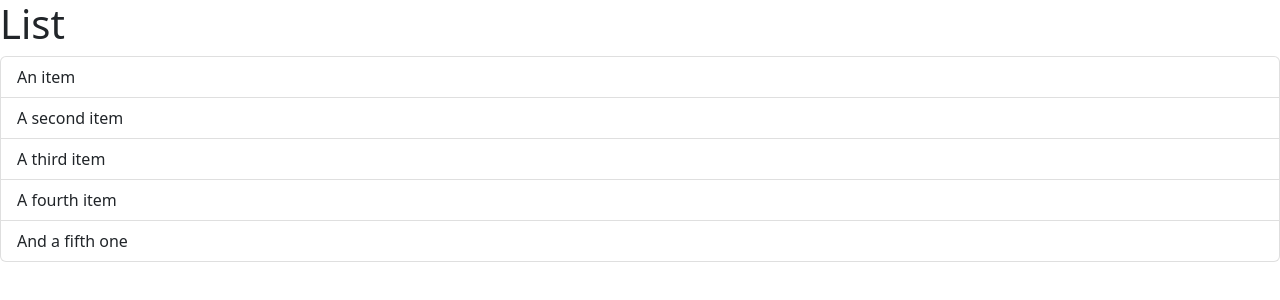
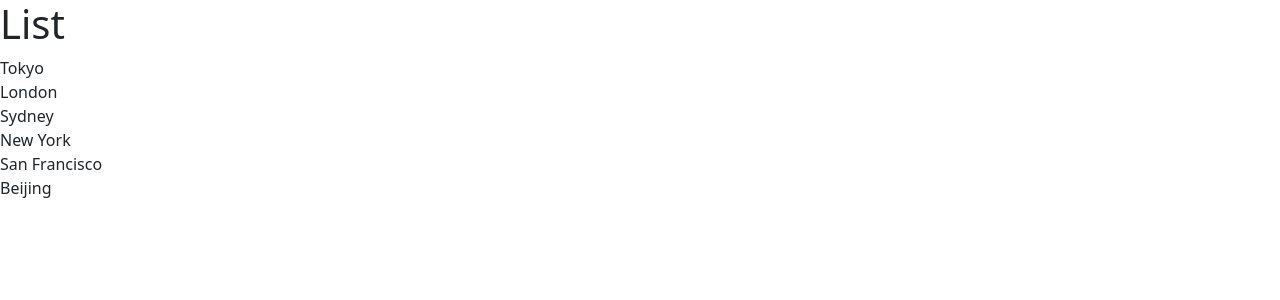
Before and after one commit to Swiish21/react_app1, a React (Vite) app: page / in a window 1280 px wide. Shown: the top 300 px of the page. Built offline with nearby package versions, Linux system fonts and the light colour scheme.

Commit message:
fragments

```diff
--- a/src/components/ListGroup.tsx
+++ b/src/components/ListGroup.tsx
@@ -1,17 +1,19 @@
 import { Fragment } from "react";
 
 function ListGroup() {
+
+  const items = ["Tokyo", "London", "Sydney", "New York", "San Francisco", "Beijing"];
+
   return (
-    <div>
+    <Fragment>
       <h1>List</h1>
+      {items.length === 0 ? <p>No items found</p> : null}
       <ul className="list-group">
-        <li className="list-group-item">An item</li>
-        <li className="list-group-item">A second item</li>
-        <li className="list-group-item">A third item</li>
-        <li className="list-group-item">A fourth item</li>
-        <li className="list-group-item">And a fifth one</li>
+        {items.map((item) => (
+          <li key={item}>{item}</li>
+        ))}
       </ul>
-    </div>
+    </Fragment>
   );
 }
 
```
